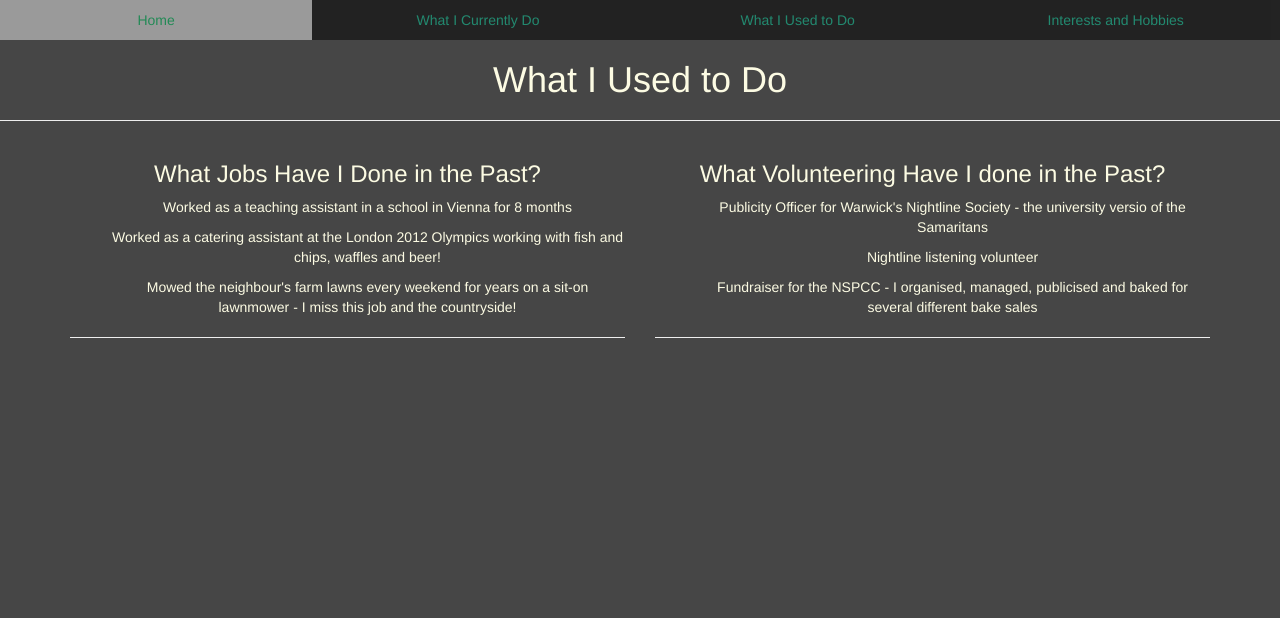
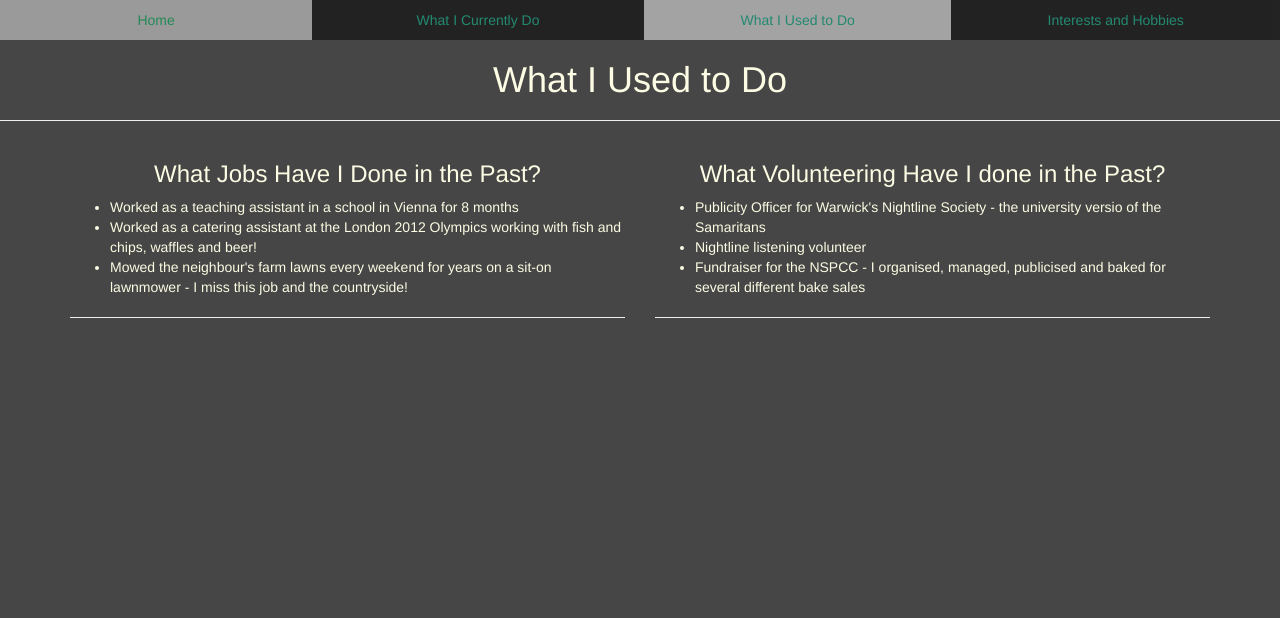
Before and after one commit to BNewing/bnewing.github.io, a PHP site: page /whatiusedtodo.html in a window 1280 px wide. Shown: the top 618 px of the page. Run offline with PHP 8.4, Linux system fonts and the light colour scheme.

Commit message:
Pull request fixes

```diff
--- a/CSS.css
+++ b/CSS.css
@@ -9,11 +9,6 @@ body.homepage {
   background-size: cover;
   background-color: #464646;
   color: #FCFBE3;
-}
-
-ul.nav {
-  background-color:#000000;
-  opacity: 0.50
 }
 
 p {
@@ -28,7 +23,12 @@ p.contact {
 }
 
 
-h1, h2, h3, h4, ul {
+h1, h2, h3, h4 {
+  color: #FCFBE3;
+  text-align: center;
+}
+
+ul {
   color: #FCFBE3;
 }
 
@@ -47,10 +47,15 @@ a:hover {
   color: #00CC66;
 }
 
-a:active {
-color: #99FFFF;
+li.active {
+  background-color: #FFFFFF;
 }
 
+
+ul.nav {
+  background-color:#000000;
+  opacity: 0.50
+}
 
 /* MODAL! */
 
--- a/whatiusedtodo.html
+++ b/whatiusedtodo.html
@@ -1,6 +1,5 @@
 <!DOCTYPE html>
-
-<html lang="en-UK">
+<html lang="en-gb">
 
 <head>
 	<meta charset="utf-8">
@@ -12,7 +11,7 @@
     <script src="https://oss.maxcdn.com/respond/1.4.2/respond.min.js"></script>
 
 	<script src="https://ajax.googleapis.com/ajax/libs/jquery/1.12.2/jquery.min.js"></script>
-	<script src="http://maxcdn.bootstrapcdn.com/bootstrap/3.3.6/js/bootstrap.min.js"></script>
+	<script src="https://maxcdn.bootstrapcdn.com/bootstrap/3.3.6/js/bootstrap.min.js"></script>
 
     <link rel='stylesheet' style='text/css' href='CSS.css'>
 </head>
@@ -21,31 +20,35 @@
 
 
 <ul class="nav nav-justified">
-	<li role="presentation" class="active"><a href="index.html">Home</a></li>
+	<li role="presentation"><a href="index.html">Home</a></li>
 	<li role="presentation"><a href="whaticurrentlydo.html">What I Currently Do</a></li>
-	<li role="presentation"><a href="whatiusedtodo.html">What I Used to Do</a></li>
+	<li role="presentation" class="active"><a href="whatiusedtodo.html">What I Used to Do</a></li>
 	<li role="presentation"><a href="inmysparetime.html">Interests and Hobbies</a></li>
 </ul>
 
-<h1 align='center'> What I Used to Do </h1>
+<h1> What I Used to Do </h1>
 <hr>
 
 
 
 <div class='container'>
 	<div class='row'>
-		<div class='col-sm-6 col-xs-12' style="text-align:center">
-			<h3 align='center'> What Jobs Have I Done in the Past?</h3>
-			<ul> Worked as a teaching assistant in a school in Vienna for 8 months </ul>
-			<ul> Worked as a catering assistant at the London 2012 Olympics working with fish and chips, waffles and beer!</ul>
-			<ul> Mowed the neighbour's farm lawns every weekend for years on a sit-on lawnmower - I miss this job and the countryside! </ul> <hr> <br>
+		<div class='col-sm-6 col-xs-12'>
+			<h3> What Jobs Have I Done in the Past?</h3>
+			<ul>
+				<li> Worked as a teaching assistant in a school in Vienna for 8 months </li>
+				<li> Worked as a catering assistant at the London 2012 Olympics working with fish and chips, waffles and beer!</li>
+				<li> Mowed the neighbour's farm lawns every weekend for years on a sit-on lawnmower - I miss this job and the countryside! </li>
+			</ul> <hr> <br>
 		</div>
 
-		<div class='col-sm-6 col-xs-12' style="text-align:center">
-			<h3 align='center'> What Volunteering Have I done in the Past? </h3>
-			<ul> Publicity Officer for Warwick's Nightline Society - the university versio of the Samaritans </ul>
-			<ul> Nightline listening volunteer </ul>
-			<ul> Fundraiser for the NSPCC - I organised, managed, publicised and baked for several different bake sales </ul> <hr> <br>
+		<div class='col-sm-6 col-xs-12'>
+			<h3> What Volunteering Have I done in the Past? </h3>
+			<ul>
+				<li> Publicity Officer for Warwick's Nightline Society - the university versio of the Samaritans </li>
+				<li> Nightline listening volunteer </li>
+				<li> Fundraiser for the NSPCC - I organised, managed, publicised and baked for several different bake sales </li>
+			</ul> <hr> <br>
 		</div>
 	</div>
 </div>
```
Also changed, not shown: index.html (+6 -7 lines), inmysparetime.html (+4 -5 lines), whaticurrentlydo.html (+10 -10 lines), README.md. Lines whose indentation alone changed are shown as unchanged.
